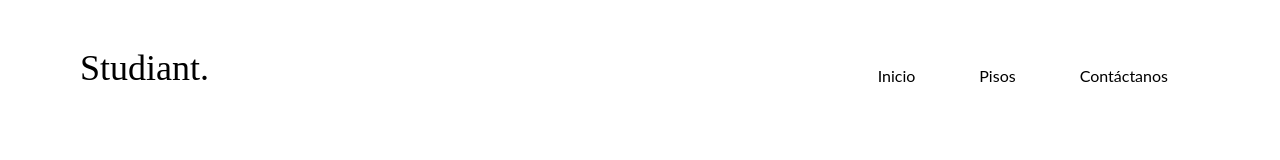
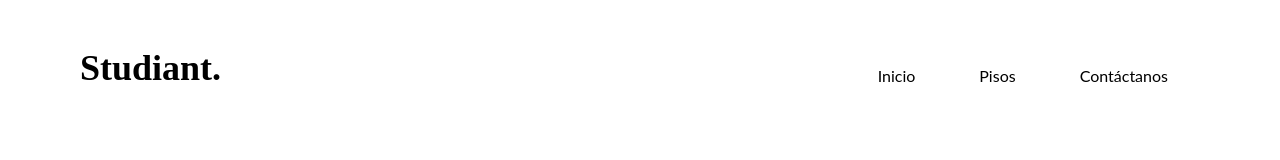
Before and after one commit to christiancp100/studiant-web, a Next.js app: page / in a window 1280 px wide. Shown: the top 160 px of the page. Built offline with nearby package versions, Linux system fonts and the light colour scheme; no server answers.

Commit message:
Fix logo font bold

```diff
--- a/src/components/Menu.jsx
+++ b/src/components/Menu.jsx
@@ -2,20 +2,26 @@ import Link from 'next/link';
 import React from 'react';
 
 const MenuElement = ({ children, href }) => (
-  <li className={`inline mx-8 hover:text-secondary`}><Link href={href}>{children}</Link></li>
-
-)
+  <li className={`inline mx-8 hover:text-secondary`}>
+    <Link href={href}>{children}</Link>
+  </li>
+);
 
 const Menu = (props) => {
-  return <div className="flex justify-between lg:mb-0 mb-12 items-end">
-    <Link href="/"><a className="font-brand text-4xl">Studiant.</a></Link>
+  return (
+    <div className="flex justify-between lg:mb-0 mb-12 items-end">
+      <Link href="/">
+        <a className="font-brand font-bold text-4xl">Studiant.</a>
+      </Link>
       <ul className="lg:block hidden" {...props}>
         <MenuElement href="/">Inicio</MenuElement>
         <MenuElement href="/pisos">Pisos</MenuElement>
         <MenuElement href="/contact">Contáctanos</MenuElement>
       </ul>
     </div>
-
+  );
 };
 
+Menu.displayName = 'Menu';
+
 export default Menu;
```
Lines whose indentation alone changed are shown as unchanged.
